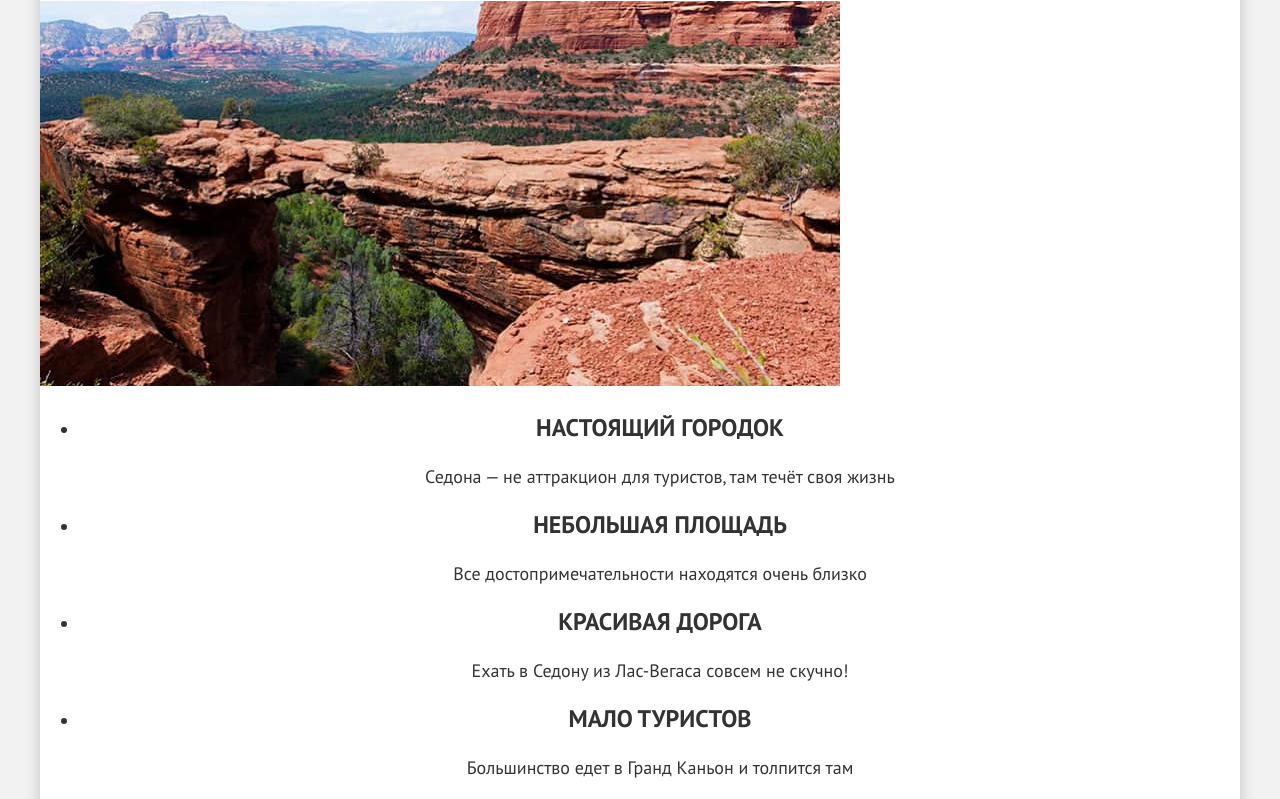
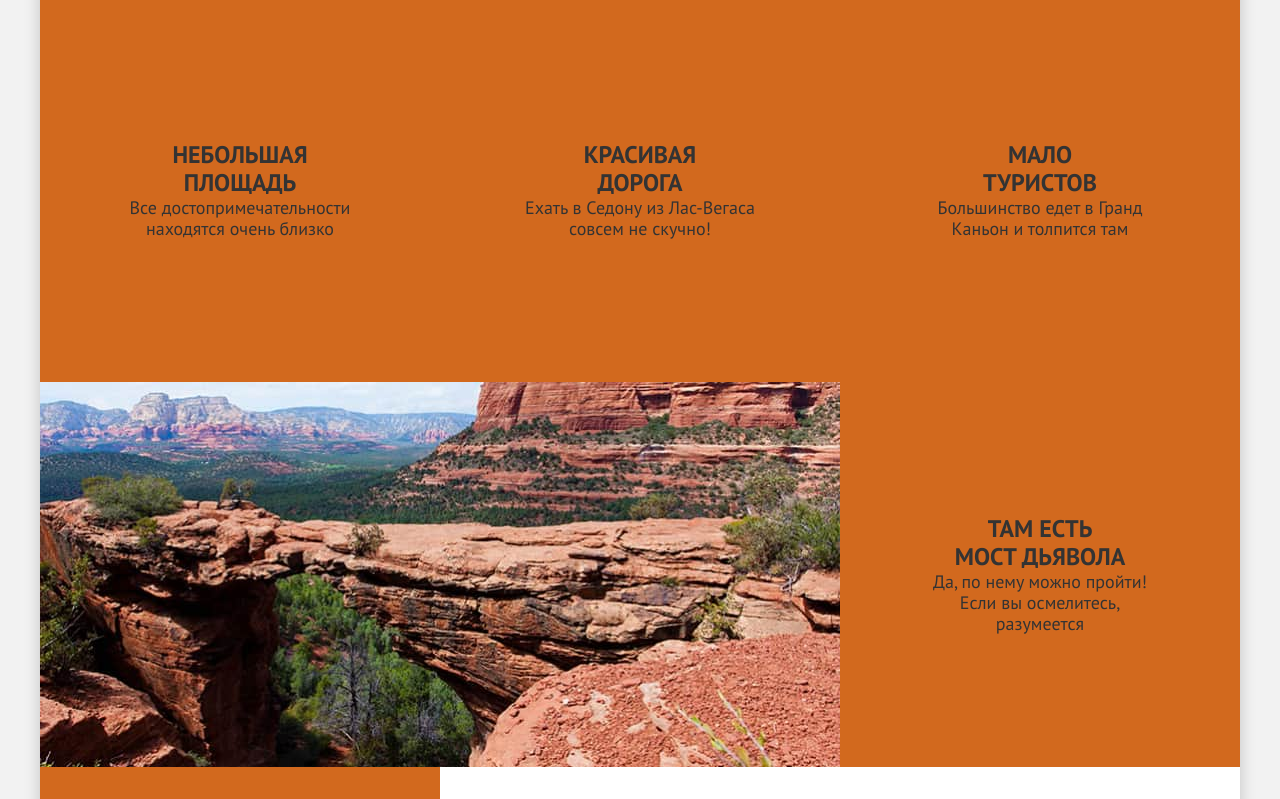
Before and after one commit to htmlacademy-htmlcss/2490377-sedona-39, a plain HTML site: page index.html in a window 1280 px wide. Shown: the part 1198-1997 px from the top of the page. Drawn offline with Linux system fonts and the light colour scheme.

Commit message:
грид

```diff
--- a/index.html
+++ b/index.html
@@ -61,34 +61,40 @@
 
     <section class="city-advantages ">
       <h2 class="city-advantages-title">Рассмотрим причины, по которым Седона круче, чем Гранд-Каньон!</h2>
+      <div class="city-advantages-grid-container">
+        <div class="city-advantages-photo city-advantages-photo-1">
           <img src="images/content/sedona-cafe.jpg" width="800" height="385" alt="Вид на веранду уютного кафе, вокруг цветущие красивые деревья">
+        </div>
+        <div class="city-advantages-photo city-advantages-photo-2">
           <img src="images/content/sedona-canyon.jpg" width="800" height="385" alt="Панорама: Вид на каньон, вдалеке на заднем плане горные хребты">
+        </div>
         <ul class="city-advantages-list">
-        <li class="city-advantages-item">
-          <h3 class="city-advantages-item-title">Настоящий городок</h3>
-          <p class="city-advantages-description">Седона — не аттракцион для туристов, там течёт своя жизнь</p>
+          <li class="city-advantages-item city-advantages-item">
+            <h3 class="city-advantages-item-title">Настоящий <br>городок</h3>
+            <p class="city-advantages-description">Седона — не аттракцион для <br>туристов, там течёт своя <br>жизнь</p>
           </li>
           <li class="city-advantages-item">
-          <h3 class="city-advantages-item-title">Небольшая площадь</h3>
-          <p class="city-advantages-description">Все достопримечательности находятся очень близко</p>
+            <h3 class="city-advantages-item-title">Небольшая <br>площадь</h3>
+            <p class="city-advantages-description">Все достопримечательности <br>находятся очень близко</p>
           </li>
           <li class="city-advantages-item">
-          <h3 class="city-advantages-item-title">Красивая дорога</h3>
-          <p class="city-advantages-description">Ехать в Седону из Лас-Вегаса совсем не скучно!</p>
+            <h3 class="city-advantages-item-title">Красивая <br>дорога</h3>
+            <p class="city-advantages-description">Ехать в Седону из Лас-Вегаса <br>совсем не скучно!</p>
           </li>
           <li class="city-advantages-item">
-          <h3 class="city-advantages-item-title">Мало туристов</h3>
-          <p class="city-advantages-description">Большинство едет в Гранд Каньон и толпится там</p>
+            <h3 class="city-advantages-item-title">Мало <br>туристов</h3>
+            <p class="city-advantages-description">Большинство едет в Гранд <br>Каньон и толпится там</p>
           </li>
           <li class="city-advantages-item">
-          <h3 class="city-advantages-item-title">Там есть мост дьявола</h3>
-          <p class="city-advantages-description">Да, по нему можно пройти! Если вы осмелитесь, разумеется</p>
+            <h3 class="city-advantages-item-title">Там есть <br>мост дьявола</h3>
+            <p class="city-advantages-description">Да, по нему можно пройти! <br>Если вы осмелитесь, <br>разумеется</p>
           </li>
           <li class="city-advantages-item">
             <h3 class="city-advantages-item-title">Опытный персонал и качественное обслуживание!</h3>
             <p class="city-advantages-description decorative-h1">Приезжайте в Седону отдохнуть в комфорте и уюте!</p>
           </li>
         </ul>
+      </div>
     </section>
 
     <section class="vacation-tips">
--- a/styles/styles.css
+++ b/styles/styles.css
@@ -56,14 +56,57 @@ h2, .decorative-h2 {
   margin-bottom: 25px;
 }
 
-.city-advantages-title
-{
+.city-advantages-title {
   margin-top: 0;
   margin-bottom: 69px;
 }
 
-.visually-hidden
-{
+.city-advantages-grid-container {
+  width: 100%;
+  display: grid;
+  grid-template-areas:
+    "advantage-1 photo-1 photo-1"
+    "advantage-2 advantage-3 advantage-4"
+    "photo-2 photo-2 advantage-5";
+    grid-template-columns: 1fr 1fr 1fr;
+    grid-auto-rows: minmax(385px, auto);
+}
+
+.city-advantages-photo img {
+  display: block;
+  width: 100%;
+  height: auto;
+}
+
+.city-advantages-photo-1 {
+  grid-area: photo-1;
+}
+
+.city-advantages-photo-2 {
+  grid-area: photo-2;
+}
+
+.city-advantages-item {
+  display: flex;
+  flex-direction: column;
+  justify-content: center;
+  align-items: center;
+  background: chocolate;
+}
+
+.city-advantages-item-title {
+  margin: 0;
+}
+
+.city-advantages-description{
+  margin: 0;
+}
+
+.city-advantages-list {
+  display: contents;
+}
+
+.visually-hidden {
   display: none;
 }
 
@@ -114,12 +157,11 @@ h2, .decorative-h2 {
   position: relative;
 }
 
-.navigation-item-want-to-sedona
-{
+.navigation-item-want-to-sedona {
   padding: 0 0 0 20px;
 }
 
-.navigation-item-text a{
+.navigation-item-text a {
   height: 100%;
   display: flex;
   align-items: center;
@@ -160,14 +202,12 @@ h2, .decorative-h2 {
   background-image: url('../images/decor/icons/favorites.svg');
 }
 
-.navigation-user
-{
+.navigation-user {
   margin-right: 70px;
   margin-left: auto;
 }
 
-.page-header-small-logo
-{
+.page-header-small-logo {
   position: absolute;
   z-index: 10;
   left: 70px;
@@ -235,7 +275,6 @@ h2, .decorative-h2 {
   border-radius: 4px;
 }
 
-.button-want-to-sedona
-{
+.button-want-to-sedona {
   width: 160px;
 }
```
Lines whose indentation alone changed are shown as unchanged.
